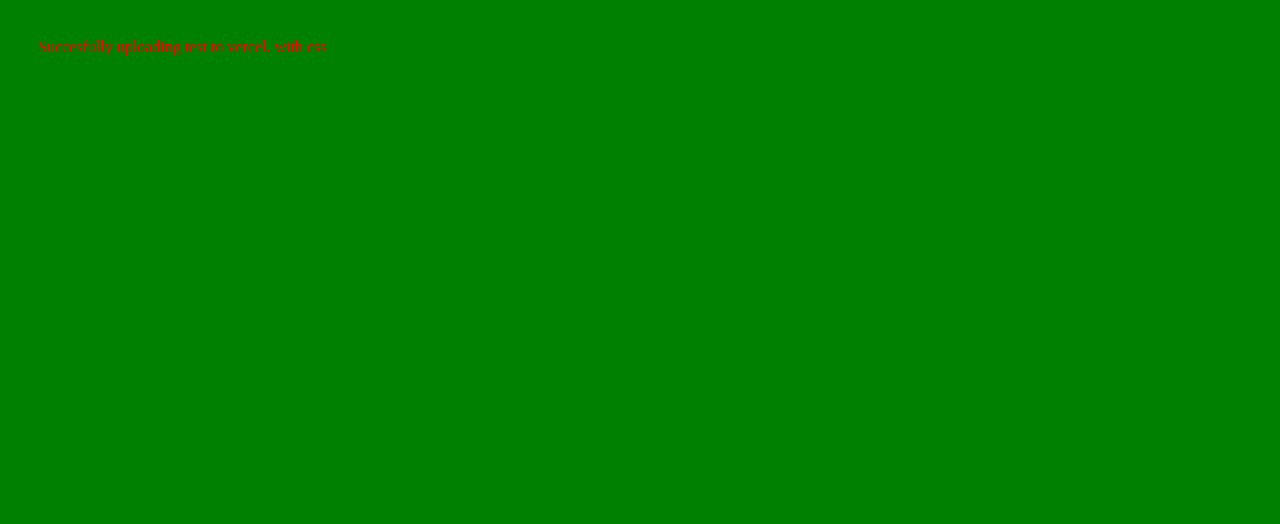
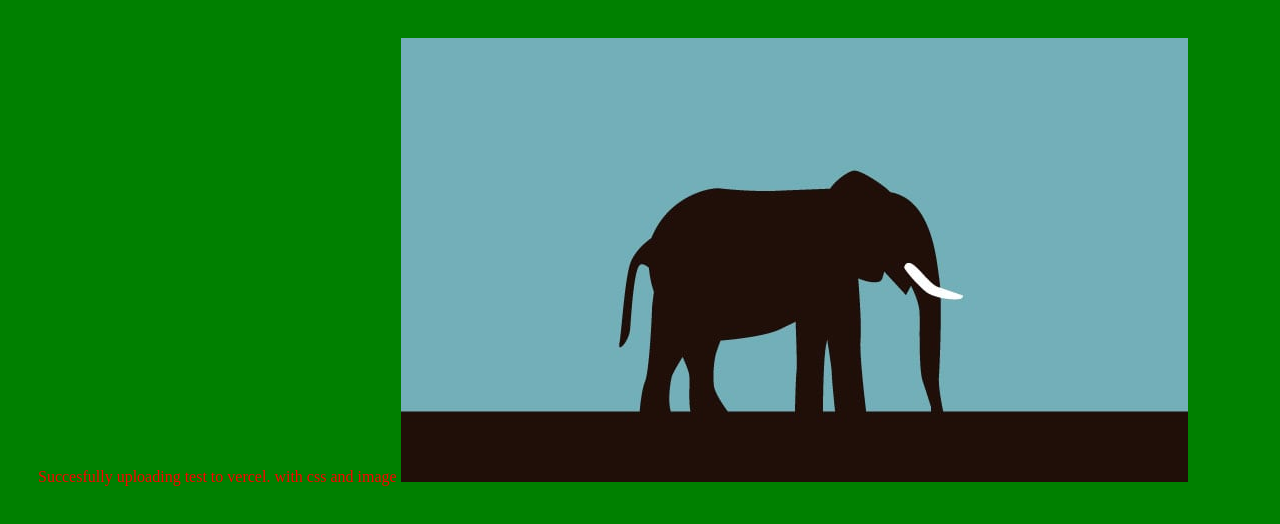
Before and after one commit to MartinZazpe/vercelTest, a website: page public/index.html in a window 1280 px wide. Shown: the top 524 px of the page. Drawn offline with Linux system fonts and the light colour scheme.

Commit message:
upload with image

```diff
--- a/public/index.html
+++ b/public/index.html
@@ -10,7 +10,11 @@
 </head>
 
 <body>
-    Succesfully uploading test to vercel. with css
+    Succesfully uploading test to vercel. with css and image
+
+
+
+    <img src="random-image.jpeg" alt="random image">
 </body>
 
 </html>
```
Also changed, not shown: public/random-image.jpeg (added).
